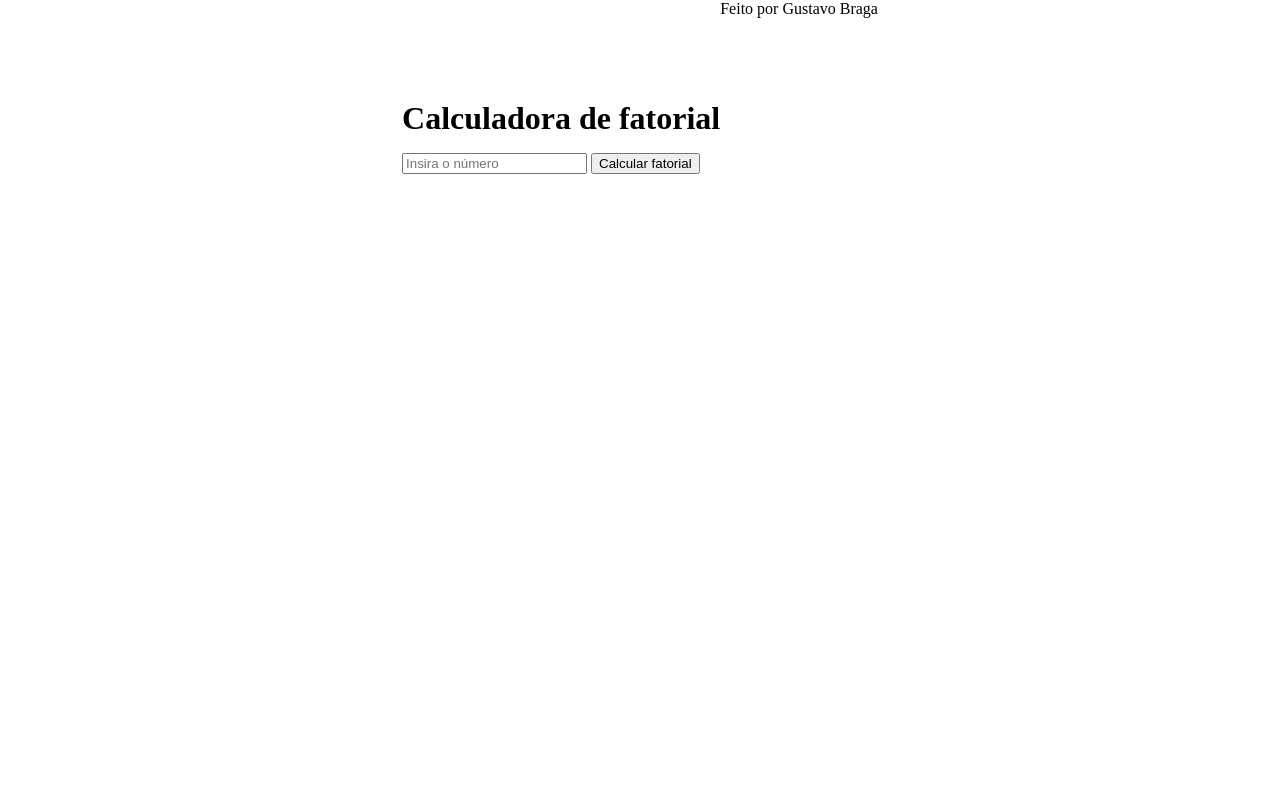
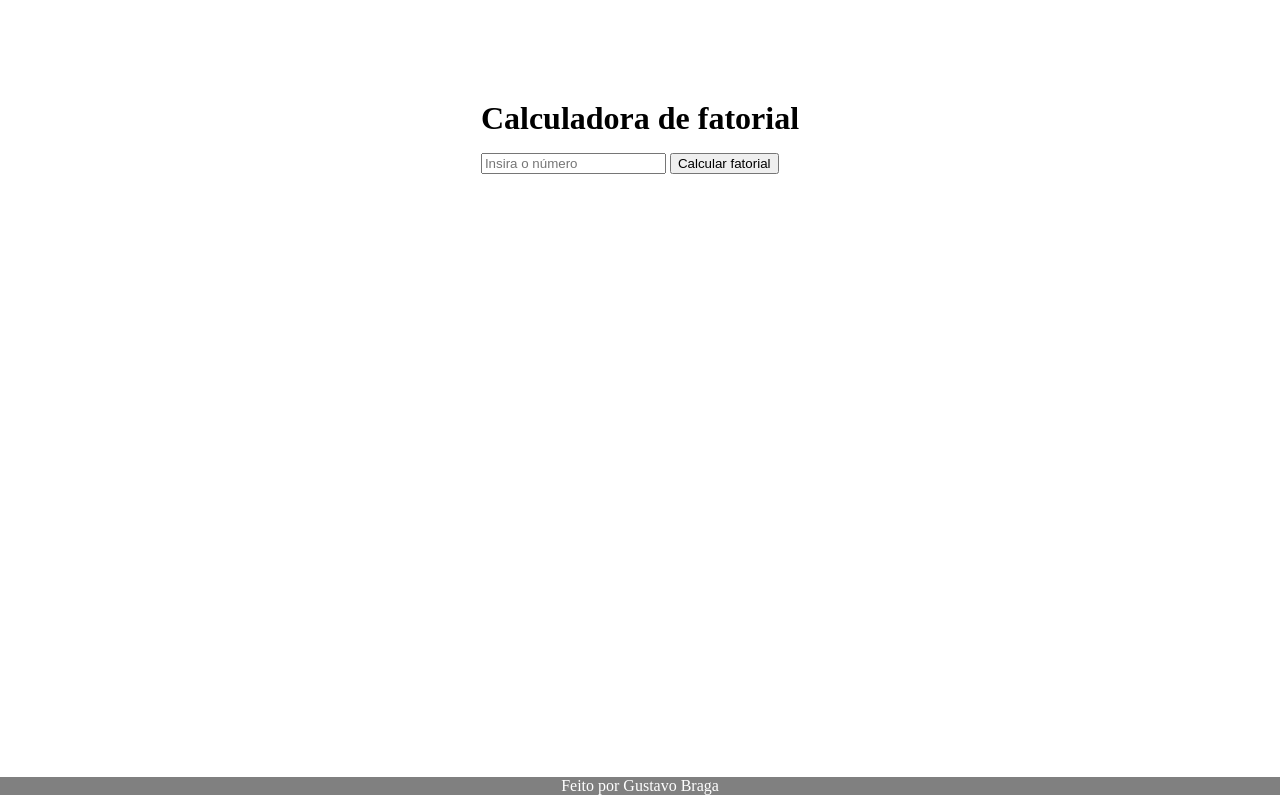
Before and after one commit to guzin-dev/Calculadora-De-Fatorial, a plain HTML site: page index.html in a window 1280 px wide. Drawn offline with Linux system fonts and the light colour scheme.

Commit message:
Update style.css

```diff
--- a/style.css
+++ b/style.css
@@ -4,7 +4,7 @@
 
 body {
   width: 100vw;
-  heigth: 100vh;
+  height: 100vh;
   display: flex;
   justify-content: center
 }
@@ -16,3 +16,12 @@ body {
 .itens-aligner h1 {
   margin-bottom: 0.5em
 }
+
+footer {
+  position: fixed;
+  bottom: 5px;
+  width: 100vw;
+  background-color: gray;
+  color: white;
+  text-align: center;
+}
```
